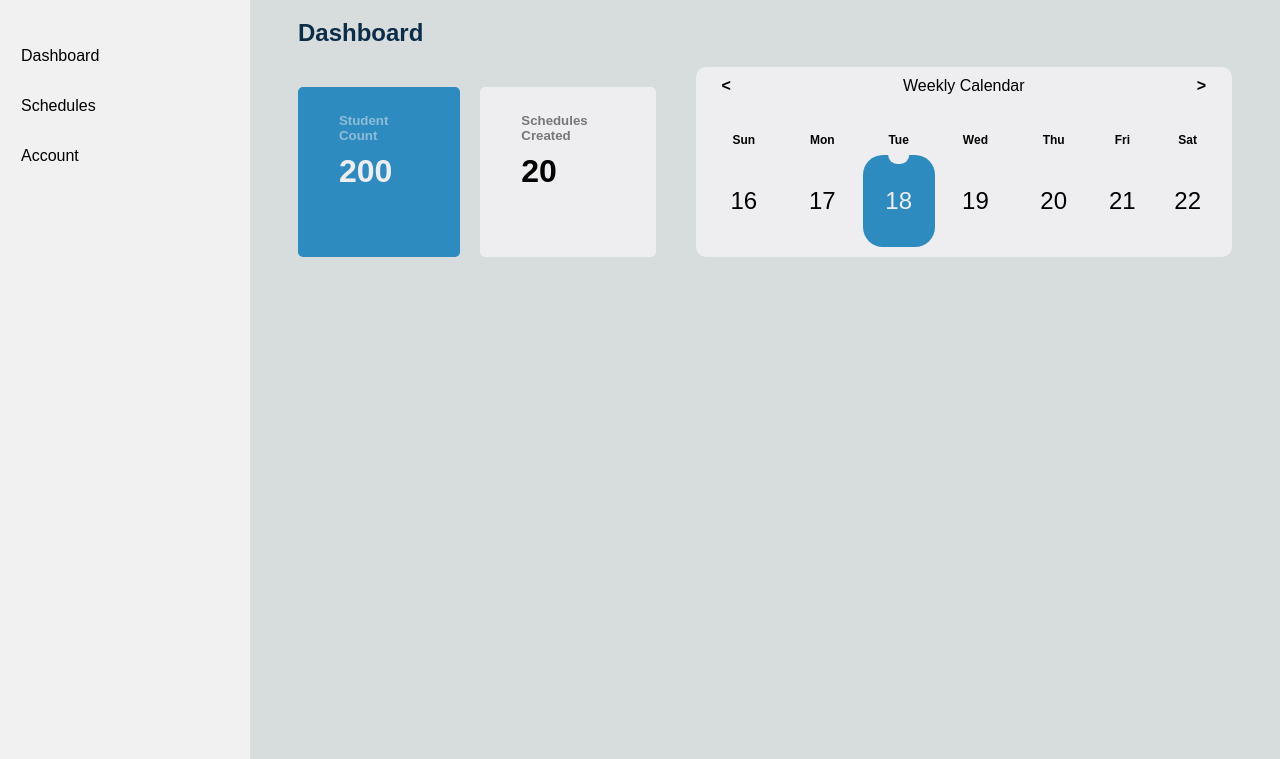
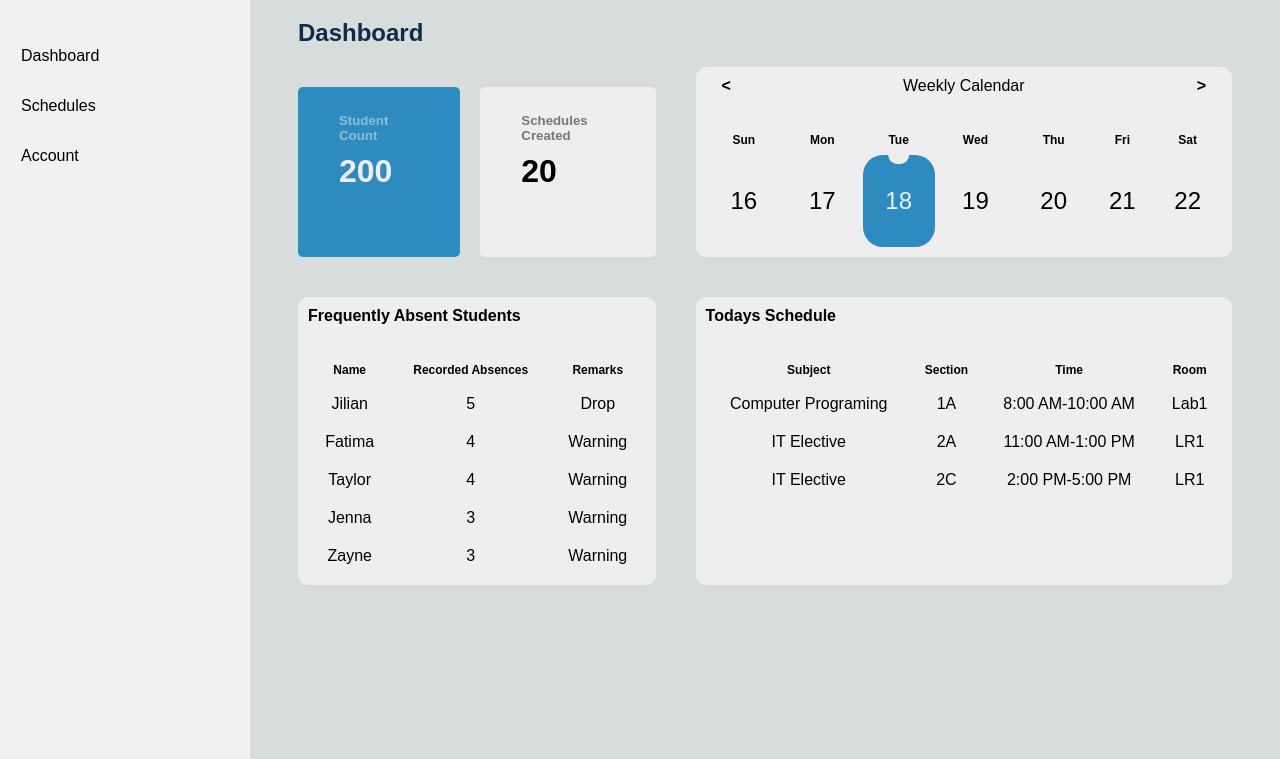
Before and after one commit to GetALifehahaha/Attendance, a PHP site: page /teacher_dashboard.html in a window 1280 px wide. Shown: the part 41-800 px from the top of the page. Run offline with PHP 8.4, Linux system fonts and the light colour scheme.

Commit message:
teachers dashboard, absesces,sched

```diff
--- a/project_fiels/teacher_dashboard.html
+++ b/project_fiels/teacher_dashboard.html
@@ -79,6 +79,86 @@
                         </tr>
                     </table>
                 </div>
+
+                <div class="topAbsents">
+                    <div class="direction">
+                        <p>
+                        Frequently Absent Students
+                        </p>
+                    </div>
+
+                    <table>
+                        <tr>
+                            <th>Name</th>
+                            <th>Recorded Absences</th>
+                            <th>Remarks</th>
+                        </tr>
+
+                        <tr>
+                            <td>Jilian</td>
+                            <td>5</td>
+                            <td>Drop</td>
+                        </tr>
+                        <tr>
+                            <td>Fatima</td>
+                            <td>4</td>
+                            <td>Warning</td>
+                        </tr>
+                        <tr>
+                            <td>Taylor</td>
+                            <td>4</td>
+                            <td>Warning</td>
+                        </tr>
+                        <tr>
+                            <td>Jenna</td>
+                            <td>3</td>
+                            <td>Warning</td>
+                        </tr>
+                        <tr>
+                            <td>Zayne</td>
+                            <td>3</td>
+                            <td>Warning</td>
+                        </tr>
+                    </table>
+                </div>
+
+                <div class="profSchedule">
+                    <div class="direction">
+                        <p>
+                        Todays Schedule
+                        </p>
+                    </div>
+
+                    <table>
+                        <tr>
+                            <th>Subject</th>
+                            <th>Section</th>
+                            <th>Time</th>
+                            <th>Room</th>
+                        </tr>
+
+                        <tr>
+                            <td>Computer Programing</td>
+                            <td>1A</td>
+                            <td>8:00 AM-10:00 AM</td>
+                            <td>Lab1</td>
+                        </tr>
+
+                        <tr>
+                            <td>IT Elective</td>
+                            <td>2A</td>
+                            <td>11:00 AM-1:00 PM</td>
+                            <td>LR1</td>
+                        </tr>
+
+                        <tr>
+                            <td>IT Elective</td>
+                            <td>2C</td>
+                            <td>2:00 PM-5:00 PM</td>
+                            <td>LR1</td>
+                        </tr>
+                    </table>
+                </div>
             </div>
             <!-- <div class="container"></div> -->
 
--- a/project_fiels/teacher_page.css
+++ b/project_fiels/teacher_page.css
@@ -447,6 +447,79 @@ button{
     }
 }
 
+
+.topAbsents{
+    border-radius: 10px;
+    background-color: var(--clr-main);
+    padding: 10px;
+    .direction{
+        display: flex;
+        justify-content: space-between;
+        align-items: center;
+
+        p{
+            text-align: center;
+            font-weight: bold;
+        }
+    }
+    table{
+        margin-top: 30px;
+        border-collapse: collapse;
+        width: 100%;
+
+        td, th{
+            padding: .5rem;
+            text-align: center;
+        }
+        tr{
+            font-size: .75rem;
+        }
+        td{
+            padding: 10px;
+            font-size: 1rem;
+        }
+
+    }
+}
+
+.profSchedule{
+    border-radius: 10px;
+    background-color: var(--clr-main);
+    padding: 10px;
+    text-align: center;
+    .direction{
+        display: flex;
+        justify-content: space-between;
+        align-items: center;
+
+        p{
+            text-align: center;
+            font-weight: bold;
+        }
+    }
+    table{
+        margin-top: 30px;
+        border-collapse: collapse;
+        width: 100%;
+
+        td, th{
+            padding: .5rem;
+            text-align: center;
+        }
+        tr{
+            font-size: .75rem;
+        }
+        td{
+            padding: 10px;
+            font-size: 1rem;
+        }
+
+    }
+}
+
+
+
+
 .card1{
     background-color: var(--clr-accent);
     color: var(--clr-main);
```
